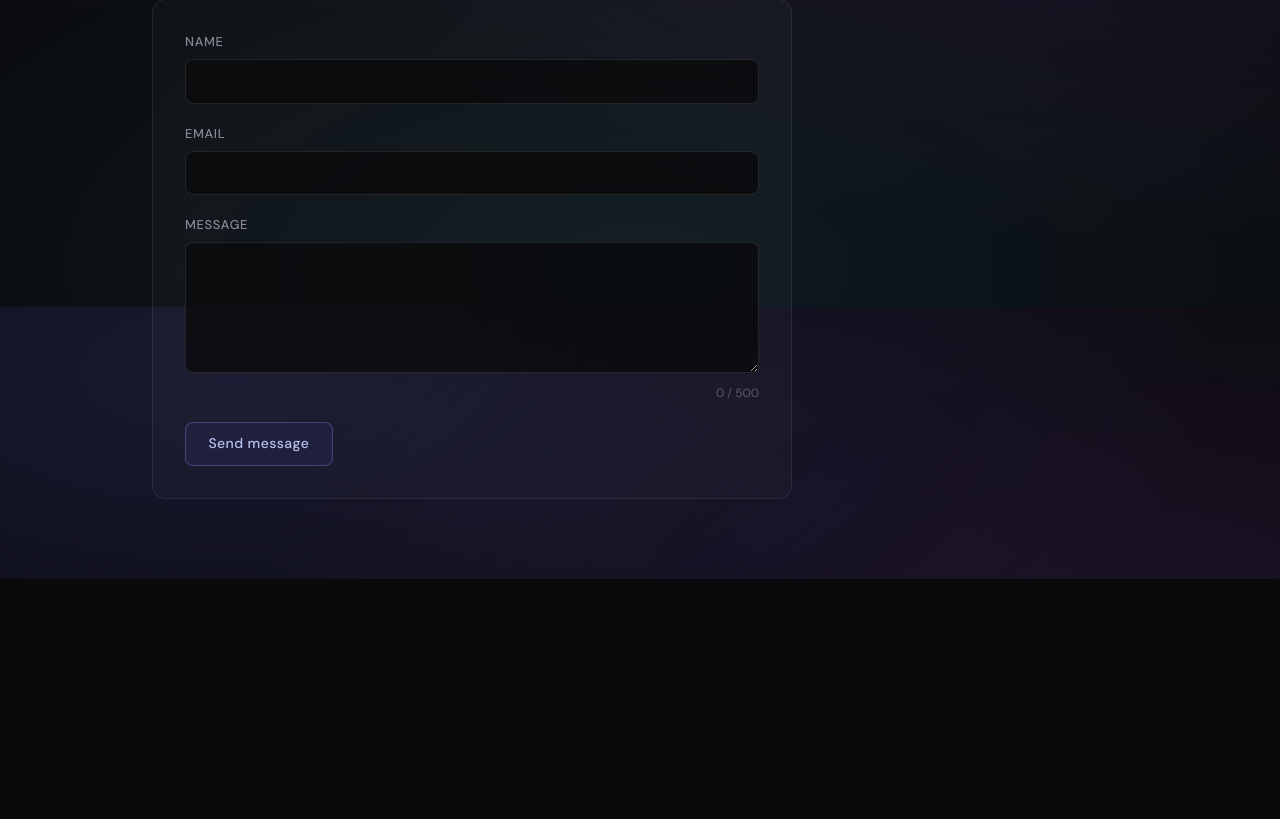
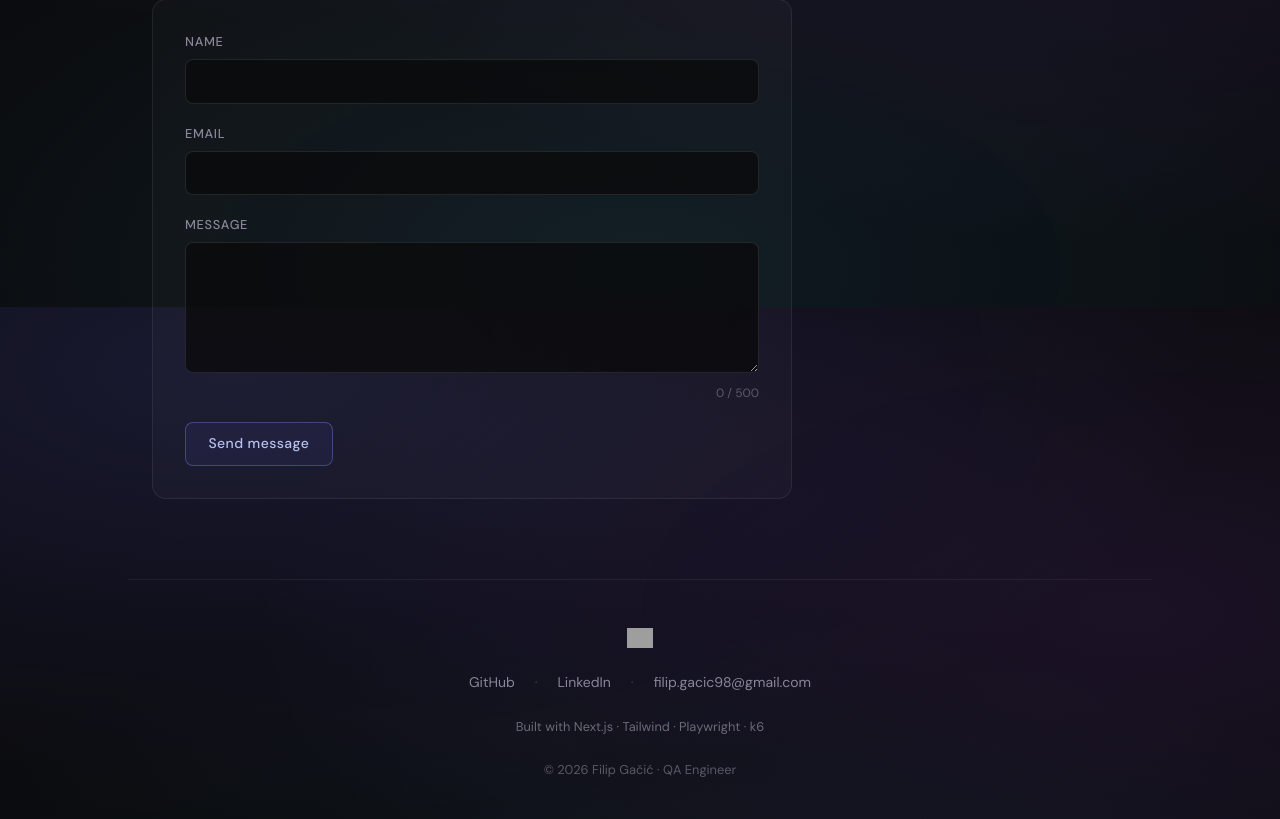
Before and after one commit to fgacic/qa-portfolio, a Next.js app: page / in a window 1280 px wide. Shown: the part 4493-5312 px from the top of the page. Before the commit the page ends 5072 px from the top, so only its background shows below. Built offline with nearby package versions, Linux system fonts and the light colour scheme; no server answers; grey boxes are pictures that could not be loaded.

Commit message:
feat: add site footer and update repo URLs to qa-portfolio

```diff
--- a/app/page.tsx
+++ b/app/page.tsx
@@ -4,6 +4,7 @@ import Work from '@/components/Work'
 import Skills from '@/components/Skills'
 import TestingShowcase from '@/components/TestingShowcase'
 import ContactForm from '@/components/ContactForm'
+import Footer from '@/components/Footer'
 import { PROJECTS } from '@/lib/projects'
 
 export default function Home() {
@@ -15,6 +16,7 @@ export default function Home() {
       <Skills />
       <TestingShowcase />
       <ContactForm />
+      <Footer />
     </>
   )
 }
--- /dev/null
+++ b/components/Footer.tsx
@@ -0,0 +1,106 @@
+const GITHUB_REPO = 'https://github.com/fgacic/qa-portfolio'
+const CI_WORKFLOW = `${GITHUB_REPO}/actions/workflows/ci.yml`
+const CI_BADGE = `${GITHUB_REPO}/actions/workflows/ci.yml/badge.svg?branch=main`
+const LINKEDIN = 'https://www.linkedin.com/in/filip-ga%C4%8Di%C4%87-668ab720a/'
+const EMAIL = 'filip.gacic98@gmail.com'
+
+const BUILT_WITH = [
+  { label: 'Next.js', href: 'https://nextjs.org' },
+  { label: 'Tailwind', href: 'https://tailwindcss.com' },
+  { label: 'Playwright', href: 'https://playwright.dev' },
+  { label: 'k6', href: 'https://k6.io' },
+]
+
+export default function Footer() {
+  const year = new Date().getFullYear()
+
+  return (
+    <footer
+      style={{
+        borderTop: '1px solid rgba(255,255,255,0.06)',
+        padding: '3rem 1.5rem 2.5rem',
+        maxWidth: '64rem',
+        margin: '0 auto',
+        display: 'flex',
+        flexDirection: 'column',
+        gap: '1.5rem',
+        alignItems: 'center',
+        textAlign: 'center',
+        color: 'var(--text-muted)',
+        fontSize: '0.875rem',
+      }}
+    >
+      <a
+        href={CI_WORKFLOW}
+        target="_blank"
+        rel="noreferrer noopener"
+        aria-label="CI build status on GitHub Actions"
+        style={{ display: 'inline-block', lineHeight: 0 }}
+      >
+        {/* eslint-disable-next-line @next/next/no-img-element */}
+        <img
+          src={CI_BADGE}
+          alt="CI status"
+          height={20}
+          style={{ height: '20px', width: 'auto', verticalAlign: 'middle' }}
+        />
+      </a>
+
+      <nav
+        aria-label="Social and contact"
+        style={{
+          display: 'flex',
+          gap: '1.25rem',
+          flexWrap: 'wrap',
+          justifyContent: 'center',
+        }}
+      >
+        <a
+          href={GITHUB_REPO}
+          target="_blank"
+          rel="noreferrer noopener"
+          style={{ color: 'inherit', textDecoration: 'none' }}
+        >
+          GitHub
+        </a>
+        <span aria-hidden style={{ opacity: 0.4 }}>·</span>
+        <a
+          href={LINKEDIN}
+          target="_blank"
+          rel="noreferrer noopener"
+          style={{ color: 'inherit', textDecoration: 'none' }}
+        >
+          LinkedIn
+        </a>
+        <span aria-hidden style={{ opacity: 0.4 }}>·</span>
+        <a
+          href={`mailto:${EMAIL}`}
+          style={{ color: 'inherit', textDecoration: 'none' }}
+        >
+          {EMAIL}
+        </a>
+      </nav>
+
+      <p style={{ margin: 0, fontSize: '0.8rem', opacity: 0.75 }}>
+        Built with{' '}
+        {BUILT_WITH.map((tool, i) => (
+          <span key={tool.label}>
+            <a
+              href={tool.href}
+              target="_blank"
+              rel="noreferrer noopener"
+              style={{ color: 'inherit', textDecoration: 'none' }}
+            >
+              {tool.label}
+            </a>
+            {i < BUILT_WITH.length - 1 && <span aria-hidden> · </span>}
+          </span>
+        ))}
+      </p>
+
+      <p style={{ margin: 0, fontSize: '0.8rem', opacity: 0.6 }}>
+        © {year} Filip Gačić · QA Engineer
+      </p>
+    </footer>
+  )
+}
```
Also changed, not shown: 2 other files (tests, documents, lock files or other folders).
